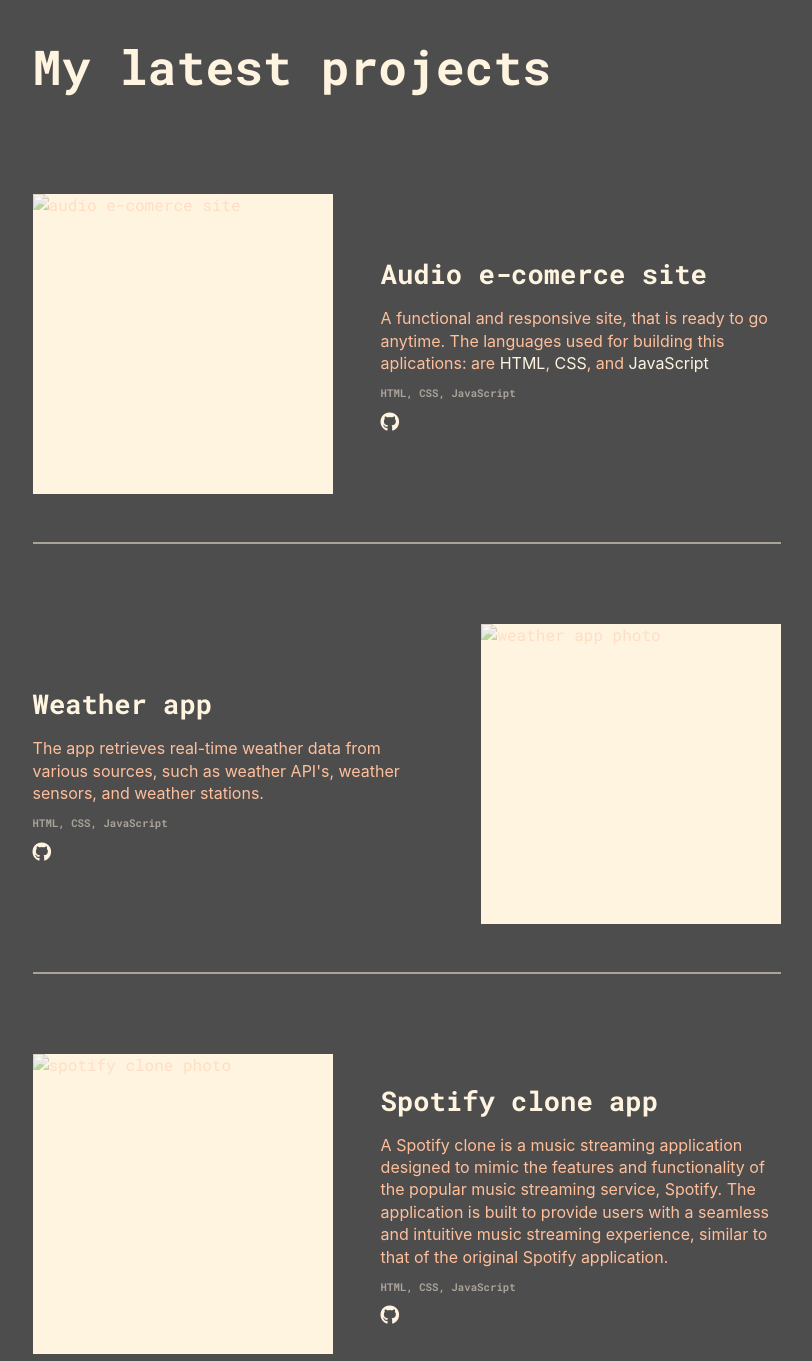
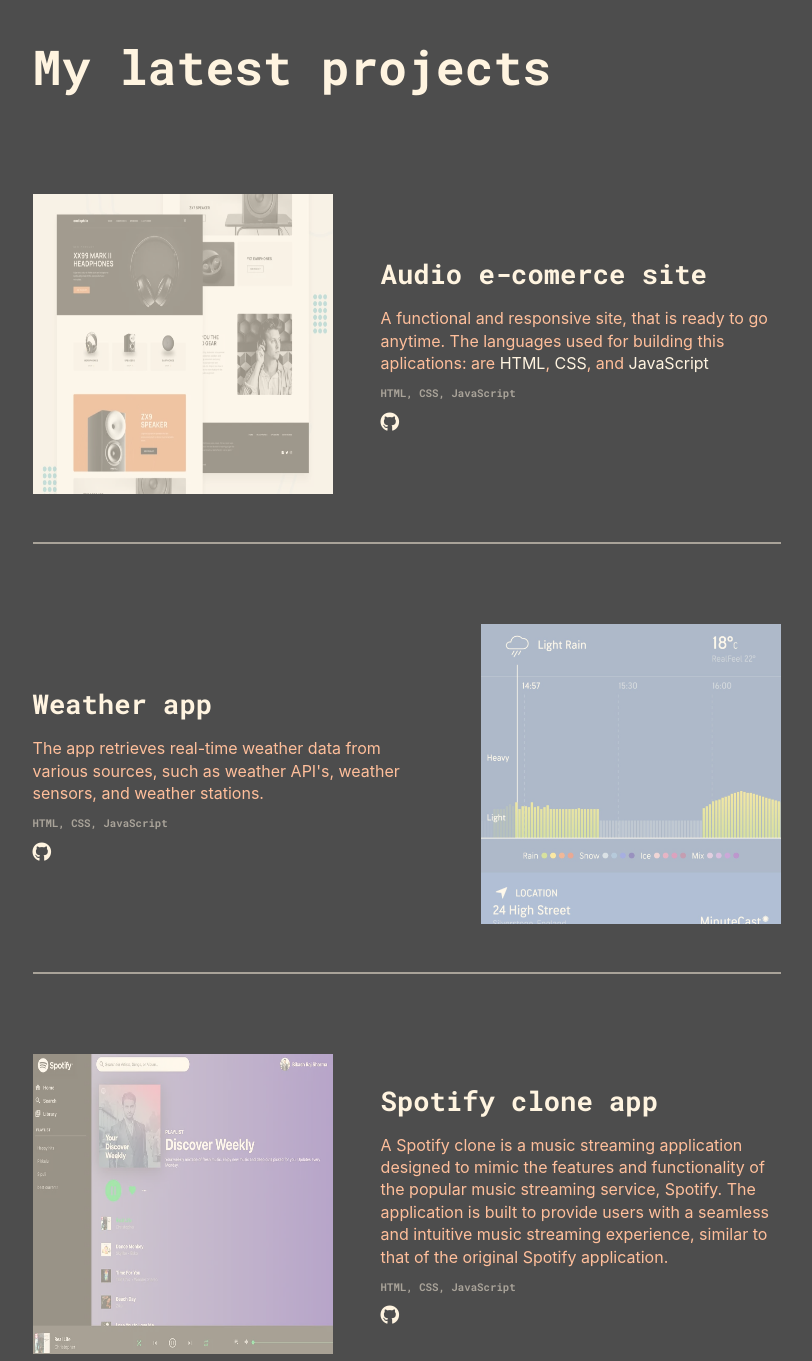
Before and after one commit to giorgianvatra/portofolio-, a plain HTML site: page index.html in a window 1280 px wide. Shown: the part 1679-3040 px from the top of the page, without its empty margins (233-1045 px from the left). Drawn offline with nearby package versions, Linux system fonts and the light colour scheme; the site is published under a folder, as on GitHub Pages, so addresses that start at the root find nothing.

Commit message:
adding photos

```diff
--- a/index.html
+++ b/index.html
@@ -28,7 +28,7 @@
                    <li class="about"><a href="#about"> About</a></li>
                    <li class="projects"><a href="#projects">Projects</a></li>
                    <li class="contact-button"><a href="#contact">Contact</a></li>
-                   <a href="/cv/CV_Giorgian Vatra.pdf" target="_blank" class="resume-button bright-color">Resume</a>
+                   <a href="./cv/CV_Giorgian Vatra.pdf" target="_blank" class="resume-button bright-color">Resume</a>
                 </ul>
             </nav>
 
@@ -93,7 +93,7 @@
 
                     <div class="project-photo">
 
-                        <div class="background-profile-project"><img src="/images/ax9kvjgksws1lz8vrlim.png" alt="audio e-comerce site"></div>
+                        <div class="background-profile-project"><img src="./images/ax9kvjgksws1lz8vrlim.png" alt="audio e-comerce site"></div>
 
                     </div>
                     <div class="project-text-area">
@@ -111,7 +111,7 @@
 
                     <div class="project-photo">
 
-                        <div class="background-profile-project"><img src="/images/weather-app-new.jpg" alt="weather app photo"></div>
+                        <div class="background-profile-project"><img src="./images/weather-app-new.jpg" alt="weather app photo"></div>
 
                     </div>
                     <div class="project-text-area">
@@ -130,7 +130,7 @@
 
                     <div class="project-photo">
 
-                        <div class="background-profile-project spotify"><img src="/images/spotify.png" alt="spotify clone photo"></div>
+                        <div class="background-profile-project spotify"><img src="./images/spotify.png" alt="spotify clone photo"></div>
 
                     </div>
                     <div class="project-text-area">
```
